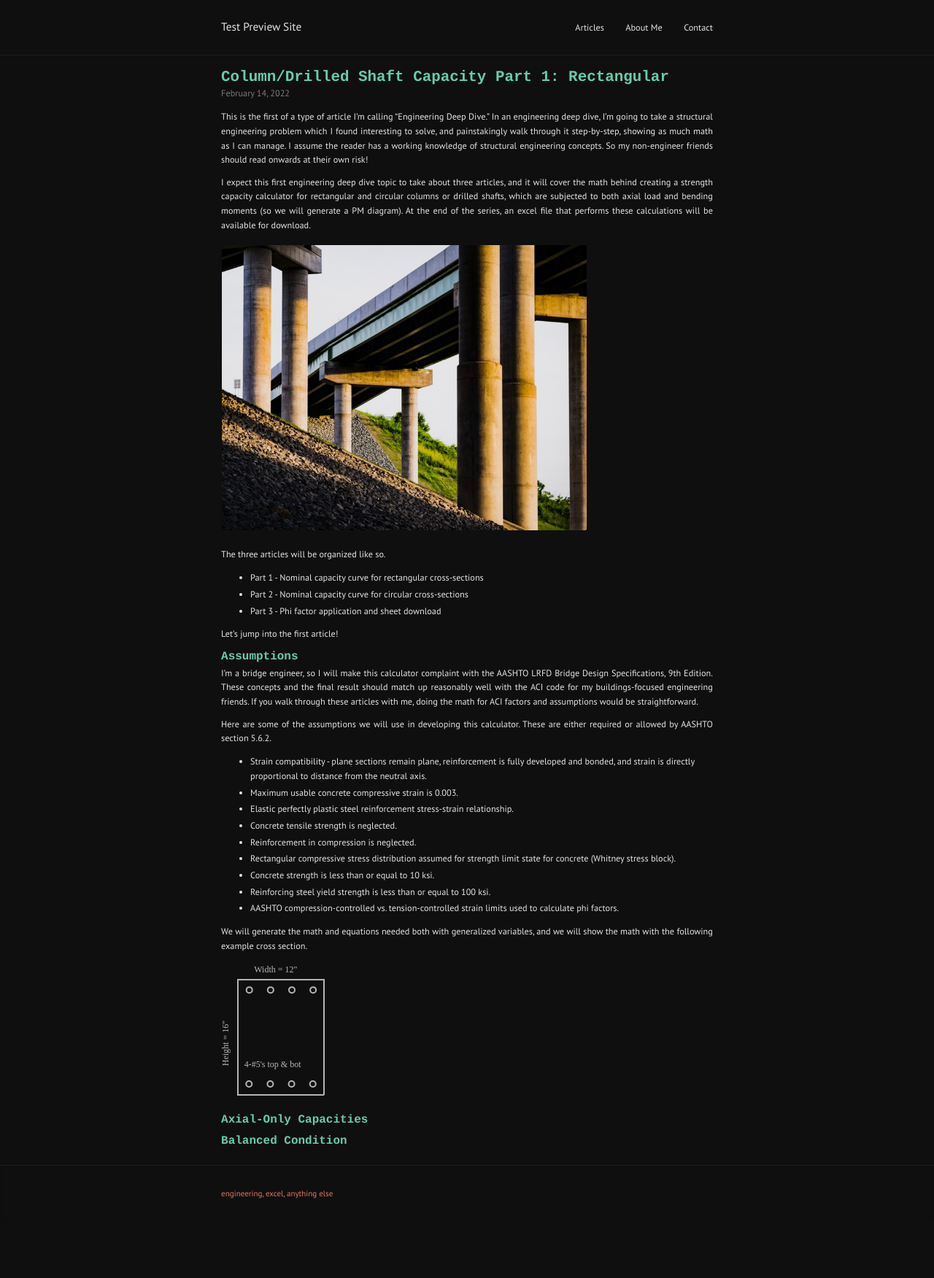
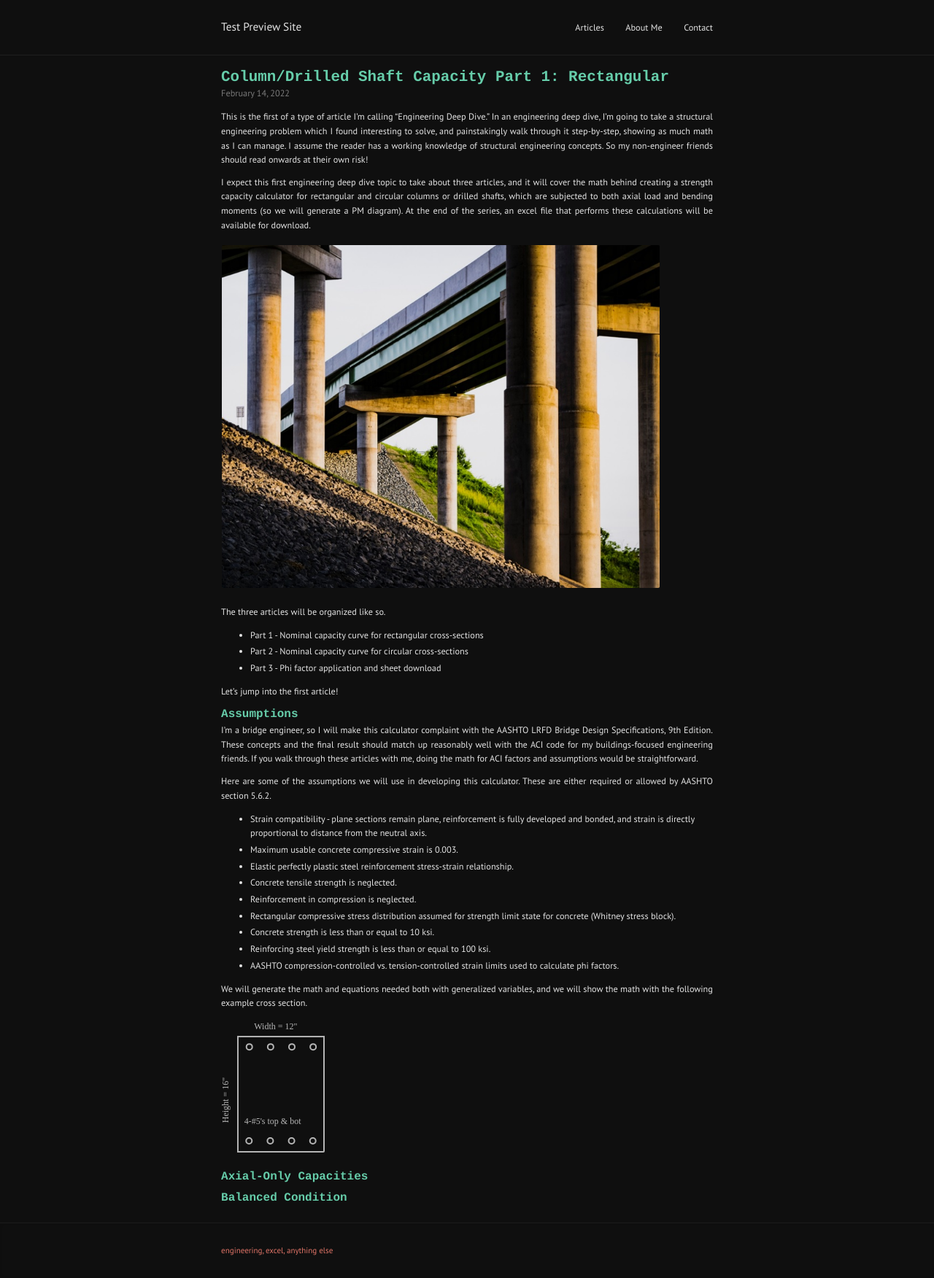
Before and after one commit to labeattie/testpreviewsite, a Jekyll site: the page built from _posts/2022-02-14-drilled-shaft-capacity-rectangular.md, in a window 1280 px wide. Shown: the whole page at 73% size. Built offline with Jekyll 4.4.1, drawn with Linux system fonts in a browser that asks for light colours; before the commit the page ends 1673 px from its top, so only the background shows below that.

Commit message:
picture sizing

```diff
--- a/_posts/2022-02-14-drilled-shaft-capacity-rectangular.md
+++ b/_posts/2022-02-14-drilled-shaft-capacity-rectangular.md
@@ -11,7 +11,7 @@ I expect this first engineering deep dive topic to take about three articles, an
 
 
 
-![bridge_col](/testpreviewsite/assets/bridge columns.jpg){: width="500" }
+![bridge_col](/testpreviewsite/assets/bridge columns.jpg){: width="600" }
 
 The three articles will be organized like so.
 * Part 1 - Nominal capacity curve for rectangular cross-sections
```
